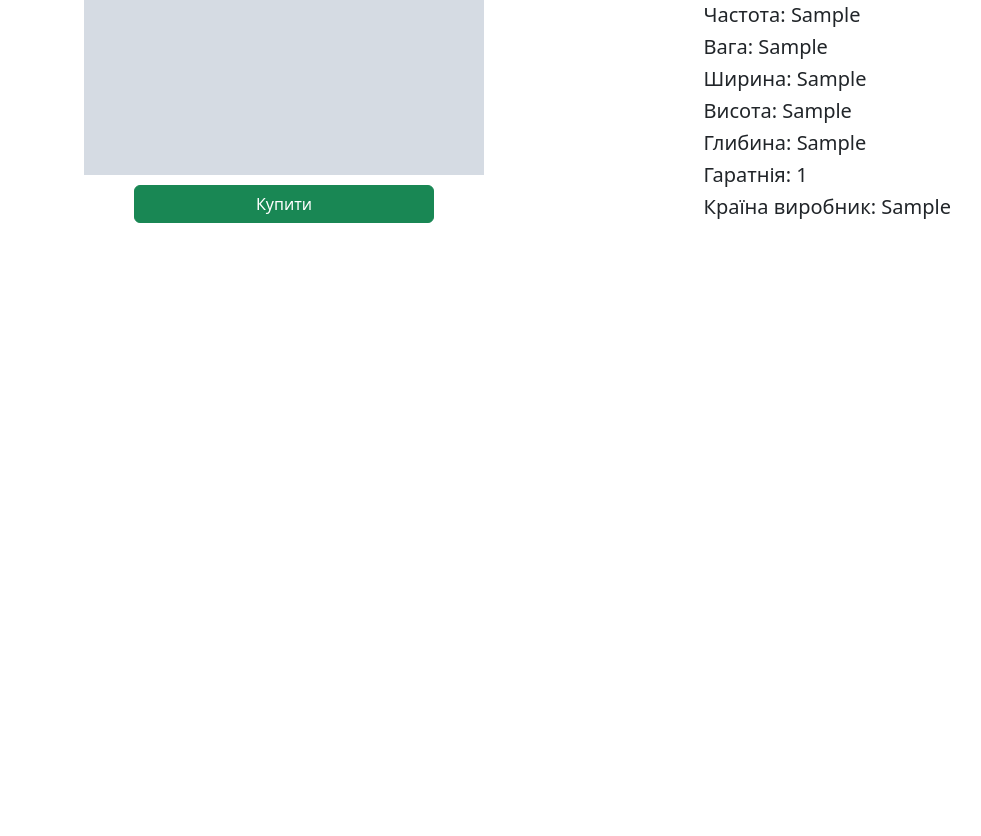
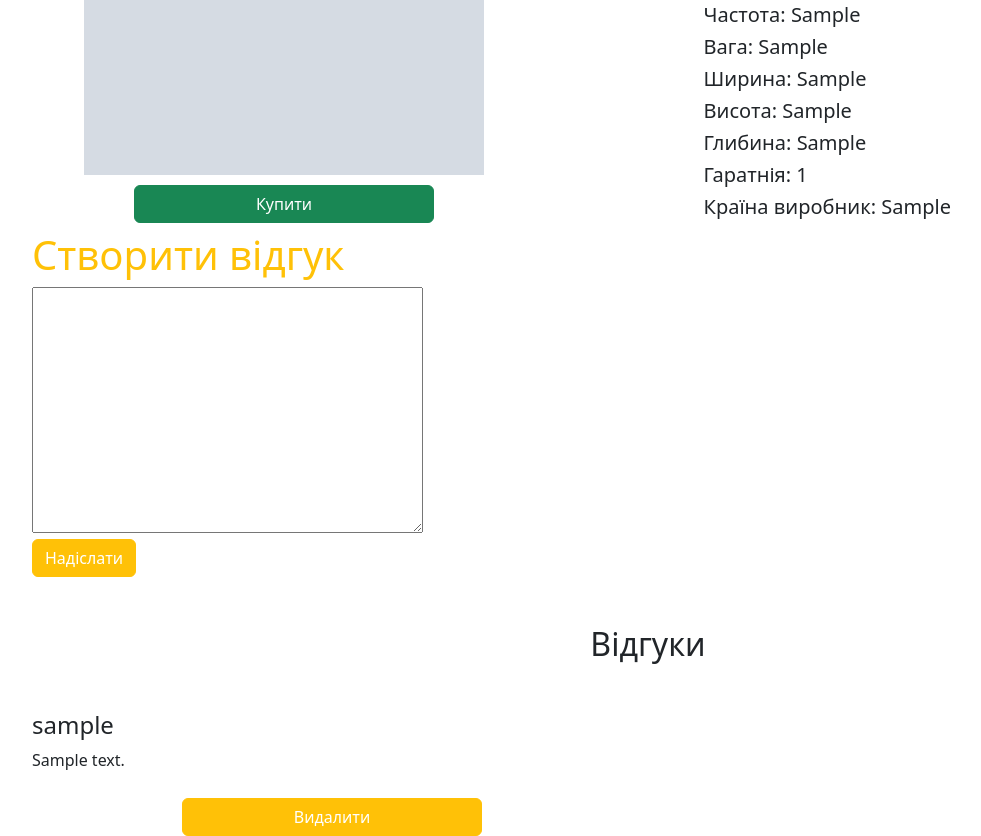
Before and after one commit to Maksim124512M/Phone-shop, a Django app: page /phone/1/ in a window 1280 px wide. Shown: the part 525-1361 px from the top of the page, without its empty margins (16-997 px from the left). Before the commit the page ends 748 px from the top, so only its background shows below. Run offline with Django 5.2, Linux system fonts and the light colour scheme; tables that the repository leaves empty hold one stand-in row (values such as "Sample post"); grey boxes marked "Sample" are stand-in pictures.

Commit message:
Reviews for phones

```diff
--- a/mobile_shop/settings.py
+++ b/mobile_shop/settings.py
@@ -134,7 +134,6 @@ STATIC_URL = 'static/'
 STATICFILES_DIRS = [
     BASE_DIR / 'static',
 ]
-STATIC_ROOT = os.path.join(BASE_DIR, 'static/')
 
 # Media
 MEDIA_URL = '/media/'
--- a/phones/forms.py
+++ b/phones/forms.py
@@ -1,6 +1,6 @@
 from django import forms
 
-from phones.models import Order
+from phones.models import Order, PhoneReview
 
 
 class CreateOrder(forms.ModelForm):
@@ -20,3 +20,11 @@ class CreateOrder(forms.ModelForm):
     class Meta:
         model = Order
         fields = ['name', 'surname', 'phone_number', 'email']
+
+
+class AddReviewForm(forms.ModelForm):
+    text = forms.CharField(max_length=250, widget=forms.Textarea)
+
+    class Meta:
+        model = PhoneReview
+        fields = ['text']
--- a/phones/models.py
+++ b/phones/models.py
@@ -48,6 +48,20 @@ class Order(models.Model):
         verbose_name_plural = 'Замовлення'
 
 
+class PhoneReview(models.Model):
+    product = models.ForeignKey(Phone, on_delete=models.CASCADE)
+    author = models.ForeignKey(User, on_delete=models.CASCADE)
+    text = models.CharField(max_length=250)
+    date = models.DateField(auto_now_add=True)
+
+    def __str__(self):
+        return f'Відгук від {author.username} на {product.name}'
+
+    class Meta:
+        verbose_name = 'Відгук'
+        verbose_name = 'Відгуки'
+
+
 class Basket(models.Model):
     product = models.ForeignKey(Phone, on_delete=models.CASCADE)
     owner = models.ForeignKey(User, on_delete=models.CASCADE)
--- a/phones/urls.py
+++ b/phones/urls.py
@@ -1,6 +1,6 @@
 from django.urls import path
 
-from phones.views import HomeView, PhoneDetailView, CreateOrder, add_product_in_basket, BasketView
+from phones.views import HomeView, PhoneDetailView, CreateOrder, add_product_in_basket, BasketView, ReviewDeleteView
 
 
 app_name = 'phones'
@@ -10,5 +10,6 @@ urlpatterns = [
     path('basket/', BasketView.as_view(), name='basket'),
     path('phone/<int:pk>/', PhoneDetailView.as_view(), name='phone_detail'),
     path('create_order/<int:pk>/', CreateOrder.as_view(), name='create_order'),
+    path('review/delete/<int:pk>', ReviewDeleteView.as_view(), name='review_delete'),
     path('add_product/<int:pk>/', add_product_in_basket, name='add_product_in_basket'),
 ]
--- a/phones/views.py
+++ b/phones/views.py
@@ -4,8 +4,8 @@ from django.shortcuts import redirect, HttpResponseRedirect
 from django.contrib.auth.decorators import login_required
 from django.contrib.auth.mixins import LoginRequiredMixin
 
-from phones.models import Phone, Order, Basket
-from phones.forms import CreateOrder
+from phones.models import Phone, Order, Basket, PhoneReview
+from phones.forms import CreateOrder, AddReviewForm
 
 
 class HomeView(generic.ListView):
@@ -14,10 +14,36 @@ class HomeView(generic.ListView):
     context_object_name = 'phones'
 
 
-class PhoneDetailView(generic.DetailView):
+class PhoneDetailView(generic.DetailView, generic.FormView):
     model = Phone
     template_name = 'phones/phone-detail.html'
     context_object_name = 'phone'
+    form_class = AddReviewForm
+    success_url = reverse_lazy('phones:home')
+
+    def get_context_data(self, **kwargs):
+        context = super().get_context_data(**kwargs)
+        context['reviews'] = PhoneReview.objects.filter(product_id=self.kwargs.get('pk')).order_by('-date')
+
+        return context
+
+    def form_valid(self, form):
+        form.instance.product = Phone.objects.get(id=self.kwargs.get('pk'))
+        form.instance.author = self.request.user
+        form.save()
+        return super().form_valid(form)
+
+
+class ReviewDeleteView(generic.DeleteView):
+    model = PhoneReview
+    template_name = 'phones/review-delete.html'
+    success_url = reverse_lazy('phones:home')
+
+    def get_context_data(self, **kwargs):
+        context = super().get_context_data(**kwargs)
+        context['review'] = PhoneReview.objects.get(id=self.kwargs.get('pk'))
+
+        return context
 
 
 class CreateOrder(generic.CreateView):
--- a/templates/phones/phone-detail.html
+++ b/templates/phones/phone-detail.html
@@ -31,5 +31,23 @@
         <h5>Гаратнія: {{ phone.guarantee }}</h5>
         <h5>Країна виробник: {{ phone.country_of_manufacture }}</h5>
     </div>
+
+    <form method="post" class="text-warning ms-5 mt-2">
+        {% csrf_token %}
+        <h1>Створити відгук</h1>
+        {{ form.text }}<br>
+        <button type="submit" class="btn btn-warning text-white">Надіслати</button>
+    </form>
+
+    <div class="reviews ms-5 mt-5">
+        <h2 class="text-center mb-5">Відгуки</h2>
+        {% for review in reviews %}
+            <div class="review mt-5">
+                <h4>{{ review.author.username }}</h4>
+                <p>{{ review.text }}</p>
+            </div>
+            <a href="{% url 'phones:review_delete' review.id %}" style="text-decoration: none;" class="me-5"><button class="btn btn-warning text-white">Видалити</button></a>
+        {% endfor %}
+    </div>
 </div>
 {% endblock %}
```
Also changed, not shown: templates/phones/review-delete.html (added, +15 -0 lines), phones/migrations/0005_phonereview.py (added).
